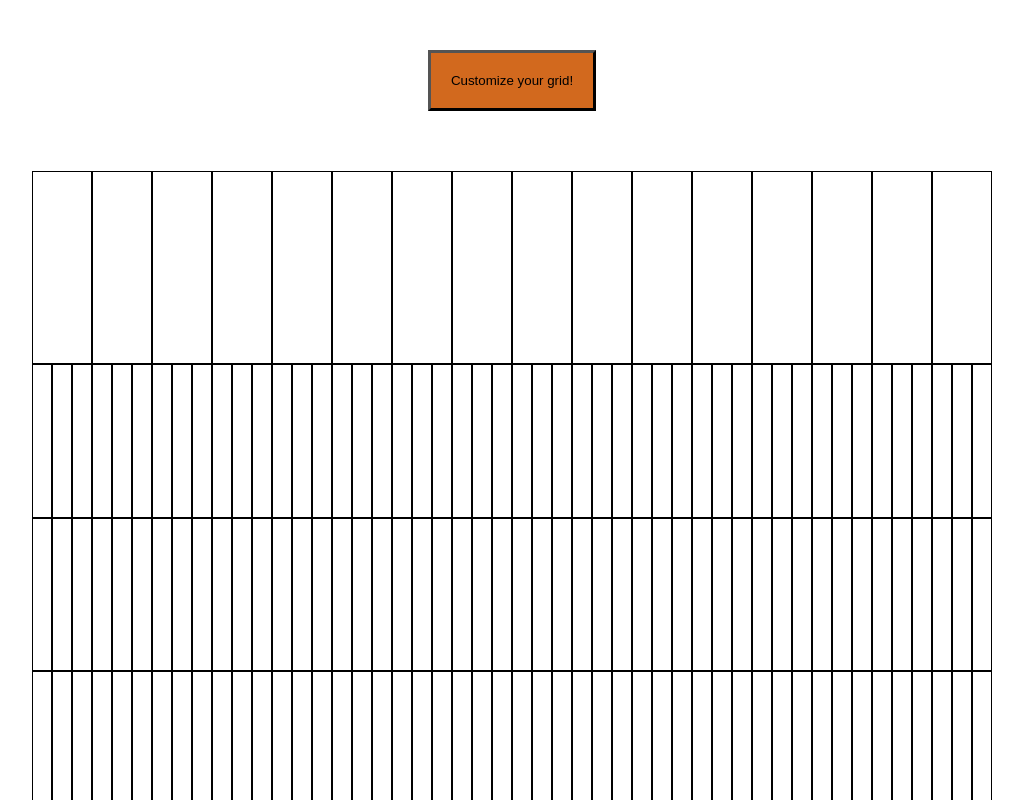
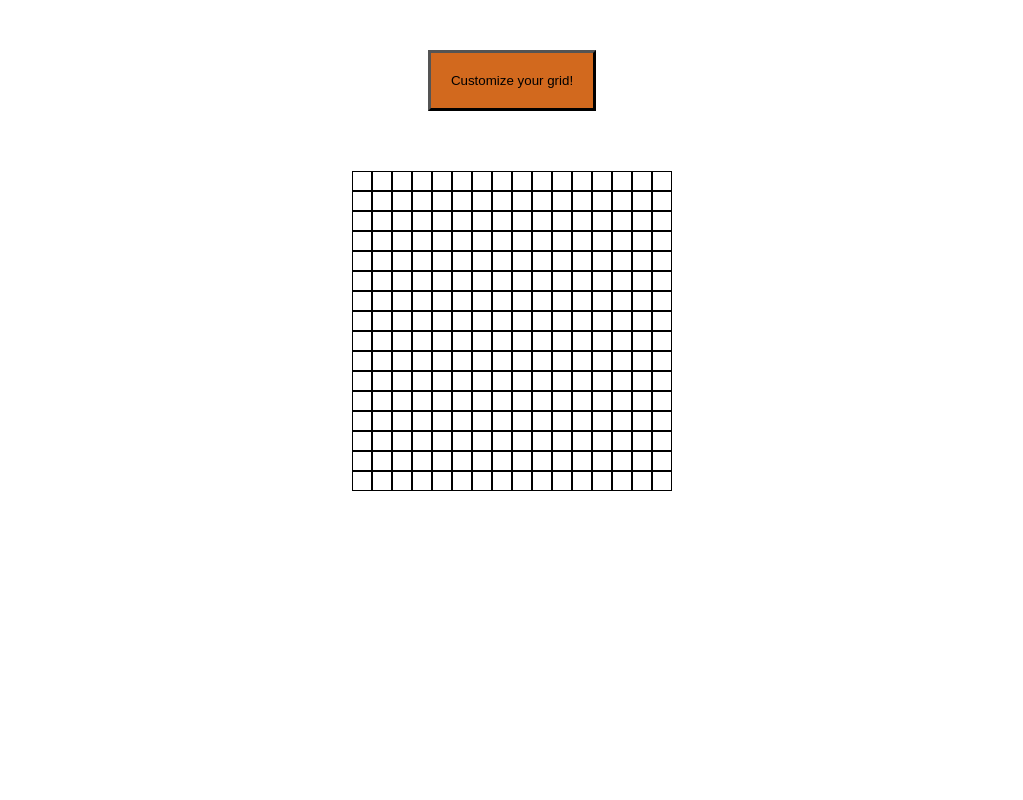
Before and after one commit to bcabrera1494/etch-a-sketch, a plain HTML site: page index.html in a window 1280 px wide. Shown: the top 800 px of the page, without its empty margins (128-1151 px from the left). Drawn offline with Linux system fonts and the light colour scheme.

Commit message:
Ensure that height and width of grid container are 320px fixed.

```diff
--- a/styles.css
+++ b/styles.css
@@ -25,7 +25,8 @@ div {
     padding: 10px;
     display: flex;
     flex-wrap: wrap-reverse;
-    width: 960px;
+    width: 320px;
+    height: 320px;
 }
 
 .grid-item {
```
